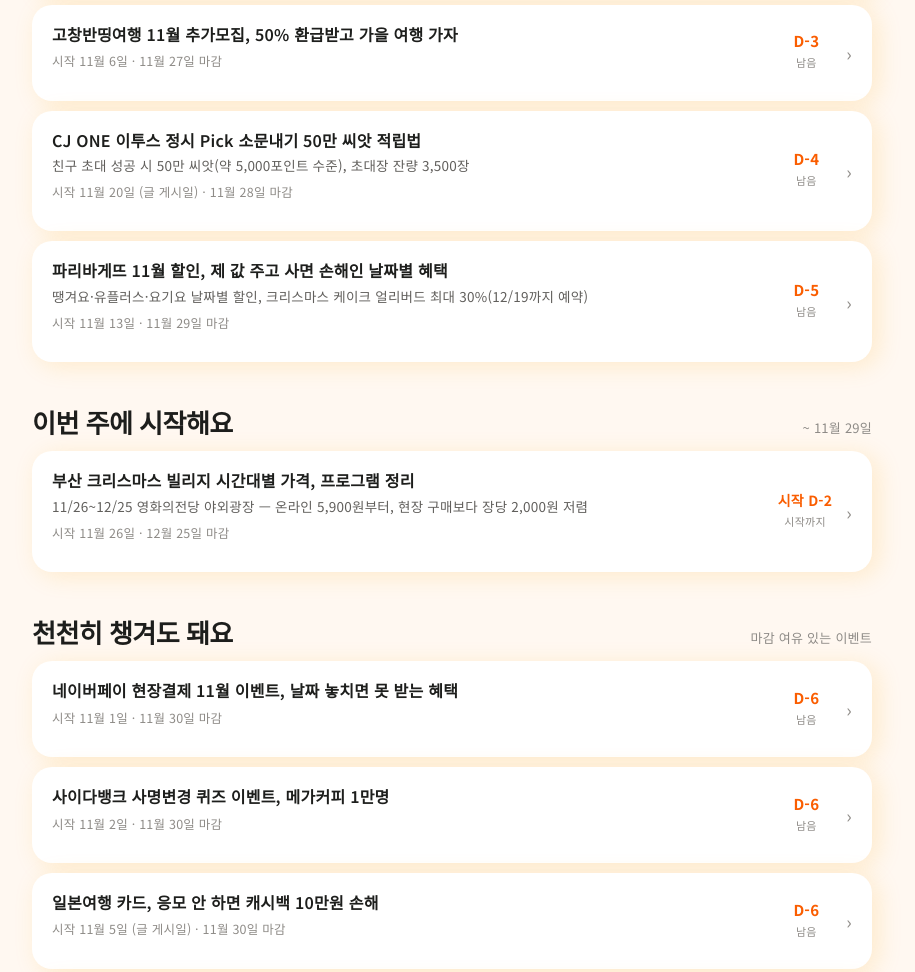
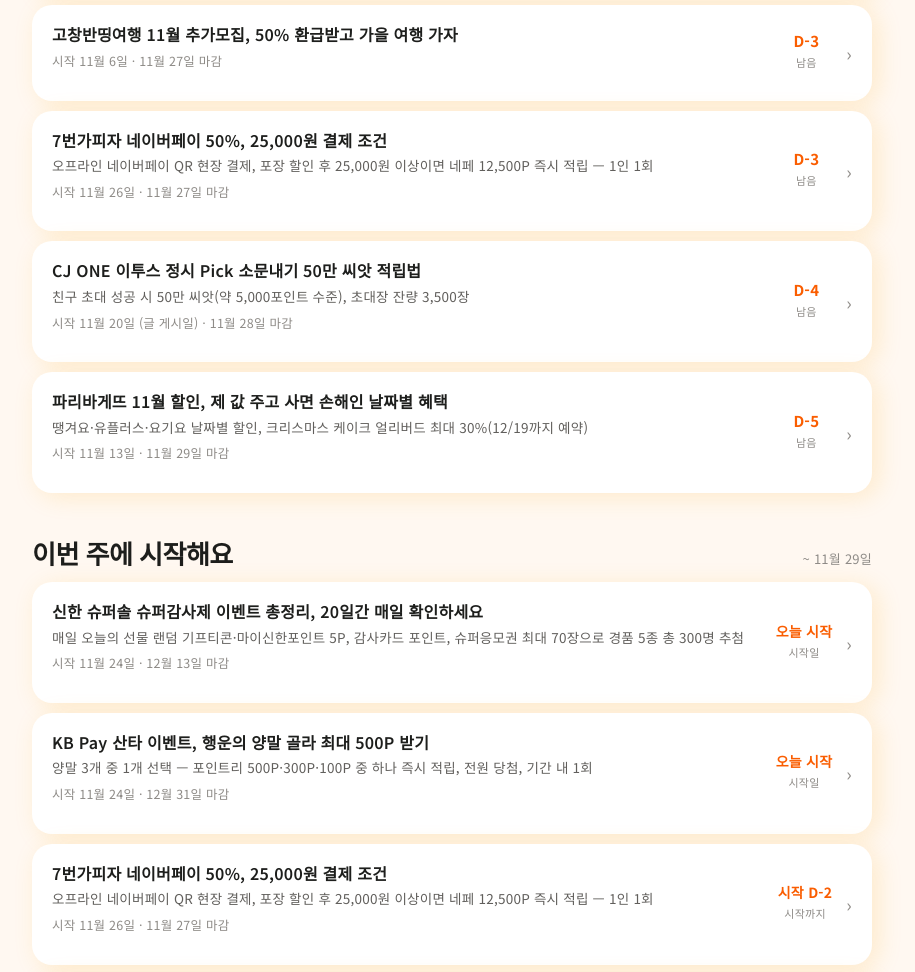
Before and after one commit to kimsejukim-alt/nolmeok-events, a plain HTML site: page index.html in a window 1280 px wide. Shown: the part 1400-2372 px from the top of the page, without its empty margins (188-1103 px from the left). Drawn offline with Linux system fonts and the light colour scheme.

Commit message:
캘린더 동기화 2026-11-24

```diff
--- a/index.html
+++ b/index.html
@@ -263,7 +263,11 @@ var events=[
  {t:"여기어때 블랙위크 국내 숙소 최대 86%, 매일 3만원 쿠폰",d:"국내 블랙 숙소 최대 86% — 매일 오전 10시 3만원 쿠폰 선착순 50명, 40만원 쿠폰 추첨 1명(쿠폰은 11/30까지)",date:"12월 30일 마감",url:"https://blog.naver.com/4xxx8/224486403947",start:"2026-11-16",startText:"11월 16일",end:"2026-12-30"},
  {t:"모두의주차장 럭키드로우 11월 30일 마감, 테슬라·PS5 응모법",d:"테슬라 모델X 구독권·PS5+GTA6·충전금 총 1,552명 추첨, 당첨 발표 12월 10일",date:"11월 30일 마감",dd:"D-7",url:p("224487465926"),start:"2026-11-18",startText:"11월 18일",end:"2026-11-30"},
  {t:"청년문화예술패스 추가 발급, 최대 20만원 신청법",d:"2006·2007년생 대상 — 수도권 15만원·비수도권 20만원, 1차 신청 11/23부터·2차 12/1부터 선착순",date:"12월 10일 마감",url:p("224488630705"),start:"2026-11-23",startText:"11월 23일",end:"2026-12-10"},
- {t:"부산 크리스마스 빌리지 시간대별 가격, 프로그램 정리",d:"11/26~12/25 영화의전당 야외광장 — 온라인 5,900원부터, 현장 구매보다 장당 2,000원 저렴",date:"12월 25일 마감",url:"https://blog.naver.com/4xxx8/224489277419",start:"2026-11-26",startText:"11월 26일",end:"2026-12-25"}
+ {t:"부산 크리스마스 빌리지 시간대별 가격, 프로그램 정리",d:"11/26~12/25 영화의전당 야외광장 — 온라인 5,900원부터, 현장 구매보다 장당 2,000원 저렴",date:"12월 25일 마감",url:"https://blog.naver.com/4xxx8/224489277419",start:"2026-11-26",startText:"11월 26일",end:"2026-12-25"},
+ {t:"신한 슈퍼솔 슈퍼감사제 이벤트 총정리, 20일간 매일 확인하세요",d:"매일 오늘의 선물 랜덤 기프티콘·마이신한포인트 5P, 감사카드 포인트, 슈퍼응모권 최대 70장으로 경품 5종 총 300명 추첨",date:"12월 13일 마감",url:p("224490169488"),start:"2026-11-24",startText:"11월 24일",end:"2026-12-13"},
+ {t:"KB Pay 산타 이벤트, 행운의 양말 골라 최대 500P 받기",d:"양말 3개 중 1개 선택 — 포인트리 500P·300P·100P 중 하나 즉시 적립, 전원 당첨, 기간 내 1회",date:"12월 31일 마감",url:p("224490074534"),start:"2026-11-24",startText:"11월 24일",end:"2026-12-31"},
+ {t:"쿠팡 쿠블프 12월 1일까지, 치이카와 굿즈와 쿠폰 정리",d:"로켓직구 2개 이상 10% 할인, 일본 직구 35,000원 이상 7,000원 할인 — 두 쿠폰 중복 불가",date:"12월 1일 마감",url:p("224489985338"),start:"2026-11-23",startText:"11월 23일",end:"2026-12-01"},
+ {t:"7번가피자 네이버페이 50%, 25,000원 결제 조건",d:"오프라인 네이버페이 QR 현장 결제, 포장 할인 후 25,000원 이상이면 네페 12,500P 즉시 적립 — 1인 1회",date:"11월 27일 마감",url:p("224489495919"),start:"2026-11-26",startText:"11월 26일",end:"2026-11-27"}
 ];
 /* 직전 인기글 스냅샷(11/09~11/15)의 글 ID 순서. 인기글 갱신 때마다 갱신 전 popular의 URL을 여기로 옮길 것 */
 var prevPopular=[
```
